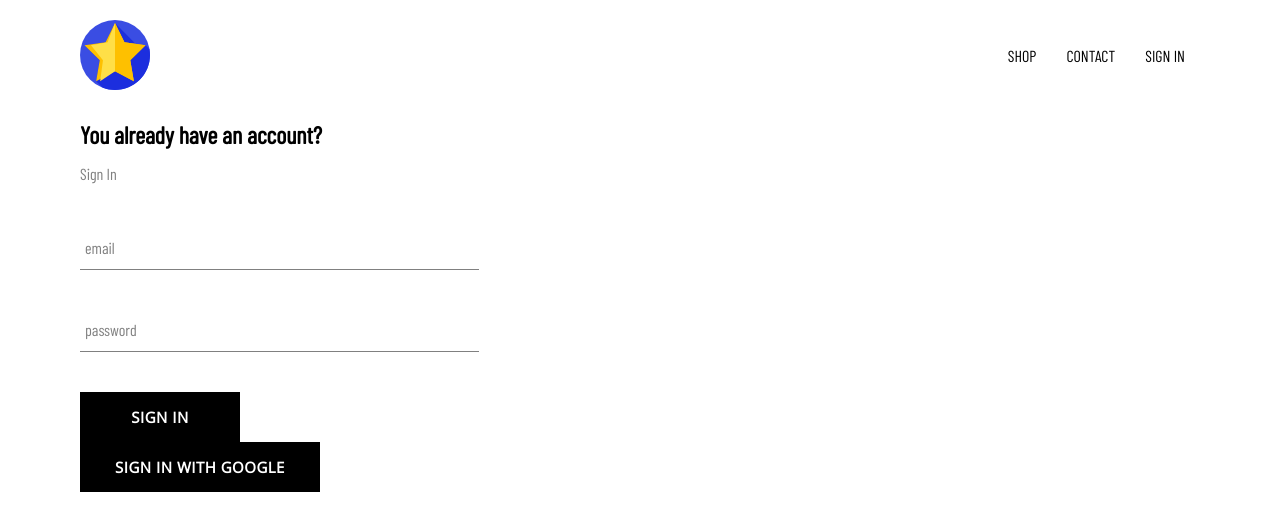
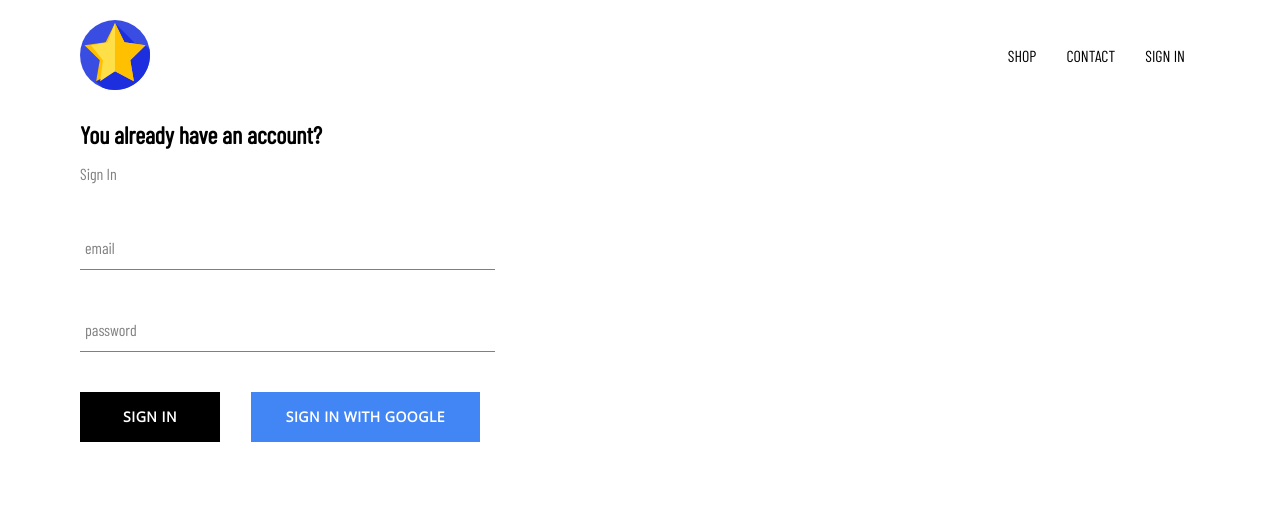
Before and after one commit to utevo/e-commerce, a React (Create React App) app: page /sign-in in a window 1280 px wide. Shown: the top 530 px of the page. Built offline with nearby package versions, Linux system fonts and the light colour scheme; no server answers.

Commit message:
Update the CustomButton style (google theme)

```diff
--- a/src/components/CustomButton/CustomButton.jsx
+++ b/src/components/CustomButton/CustomButton.jsx
@@ -2,10 +2,10 @@
 
 import './CustomButton.scss'
 
-const CustomButton = ({ children, ...otherProps }) => (
-  <button className='custom-button' {...otherProps} >
+const CustomButton = ({ children, isGoogleSignIn, ...otherProps }) => (
+  <button className={`${isGoogleSignIn ? 'google-sign-in' : ''} custom-button`} {...otherProps}>
     {children}
-  </button>
+  </button >
 )
 
 export default CustomButton
--- a/src/components/CustomButton/CustomButton.scss
+++ b/src/components/CustomButton/CustomButton.scss
@@ -1,5 +1,5 @@
 .custom-button {
-    min-width: 160px;
+    min-width: 140px;
     width: auto;
     height: 50px;
     background-color: black;
@@ -7,7 +7,7 @@
     letter-spacing: 0.5px;
     line-height: 50px;
     padding: 0 35px 0;
-    font-size: 15px;
+    font-size: 14px;
     text-transform: uppercase;
     font-family: 'Open Sans';
     font-weight: bolder;
@@ -19,4 +19,15 @@
         color: black;
         border: 1px solid black;
     }
+
+    &.google-sign-in {
+        background-color: #4285f4;
+        color: white;
+        border: none;
+
+        &:hover {
+            background-color: #357ae8;
+            border: none;
+        }
+    }
 }
--- a/src/components/SignIn/SignIn.jsx
+++ b/src/components/SignIn/SignIn.jsx
@@ -53,9 +53,10 @@
             label='password'
             required
           />
-
-          <CustomButton type="submit" value="submit-form">Sign In</CustomButton>
-          <CustomButton onClick={signInWithGoogle}>Sign In with Google</CustomButton>
+          <div className='buttons'>
+            <CustomButton type="submit">Sign In</CustomButton>
+            <CustomButton onClick={signInWithGoogle} isGoogleSignIn>Sign In with Google</CustomButton>
+          </div>
         </form>
       </div>
 
--- a/src/components/SignIn/SignIn.scss
+++ b/src/components/SignIn/SignIn.scss
@@ -1,5 +1,5 @@
 .sign-in {
-    width: 30vw;
+    width: 400px;
     display: flex;
     flex-direction: column;
 
@@ -12,4 +12,9 @@
         margin: 5px 0px;
         color: grey;
     }
+
+    .buttons {
+        display: flex;
+        justify-content: space-between;
+    }
 }
```
